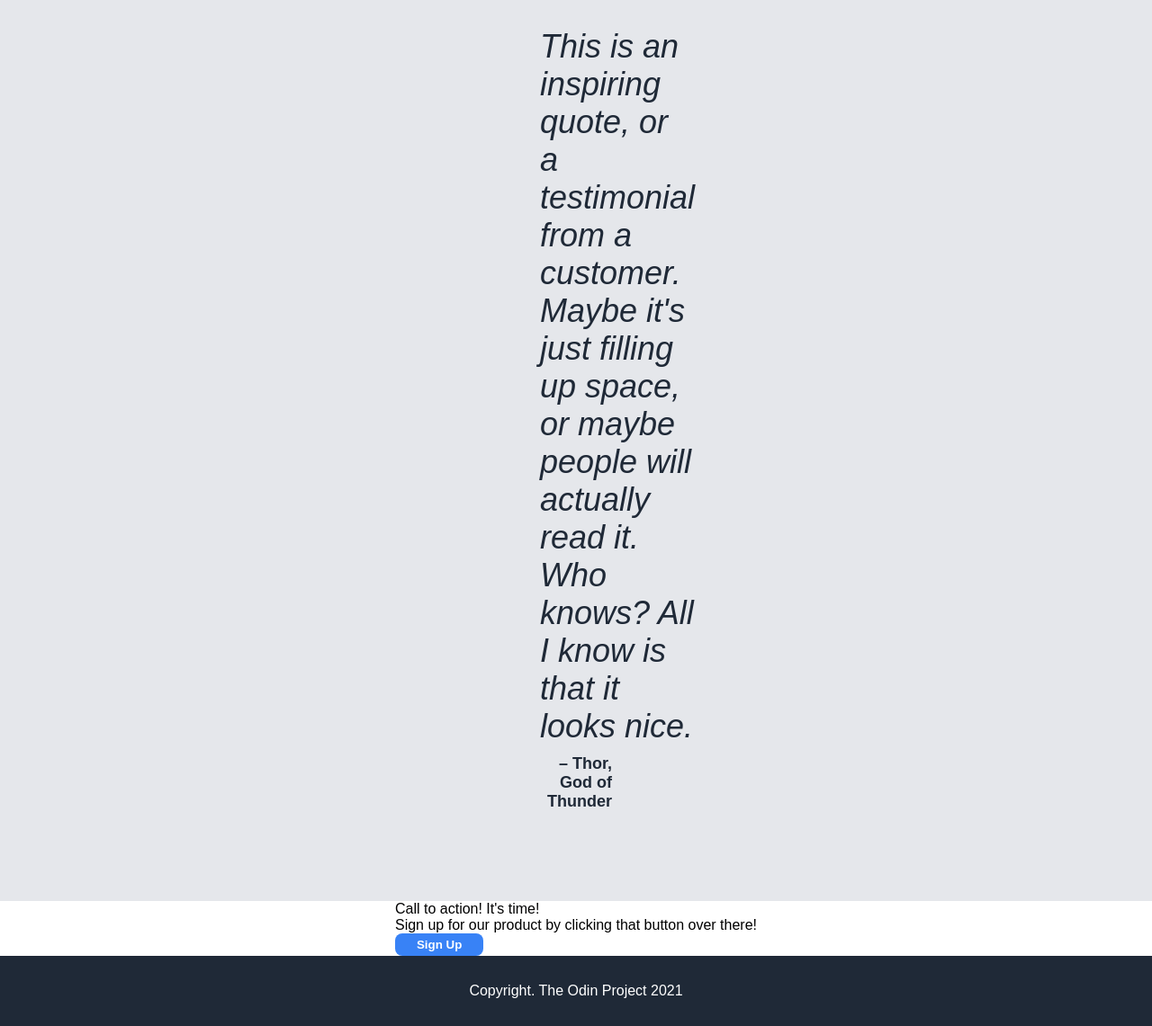
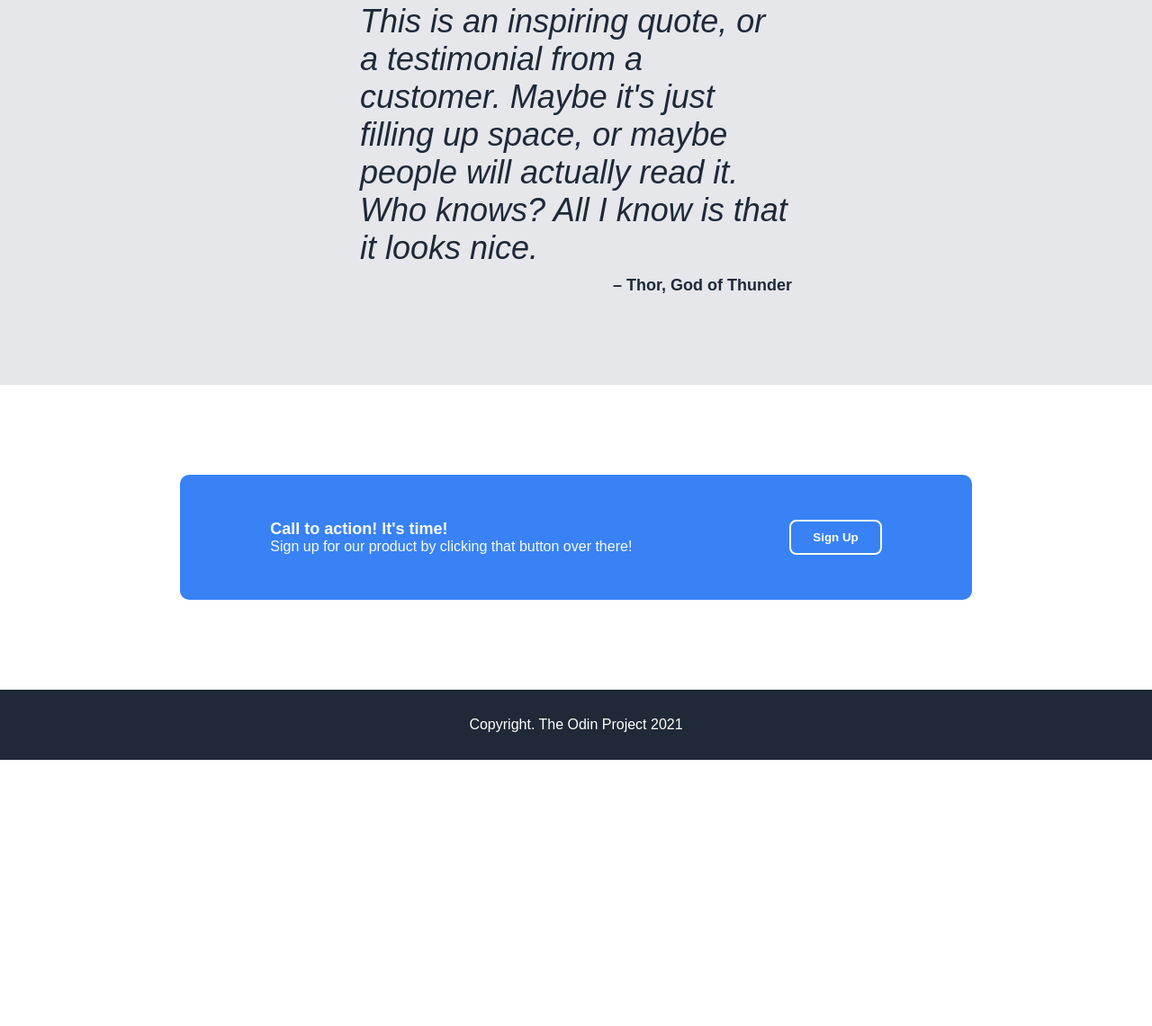
Before and after one commit to livelaughlosemoney/odin-landing-page, a plain HTML site: page index.html in a window 1280 px wide. Shown: the part 967-2108 px from the top of the page at 90% size. After the commit the page ends 1812 px from the top, so only its background shows below. Drawn offline with Linux system fonts and the light colour scheme.

Commit message:
completed version.

```diff
--- a/index.html
+++ b/index.html
@@ -82,10 +82,12 @@
     <!--start of the fourth container-->
 
     <div class="fourth-container">
-      <div class="sub-container-bottom">
-        <div class="title">Call to action! It's time!</div>
-        <div class="text">
-          Sign up for our product by clicking that button over there!
+      <div class="sub-container">
+        <div class="content-container">
+          <div class="title">Call to action! It's time!</div>
+          <div class="text">
+            Sign up for our product by clicking that button over there!
+          </div>
         </div>
         <button class="sign-up">Sign Up</button>
       </div>
--- a/style.css
+++ b/style.css
@@ -19,8 +19,8 @@ body{
 .header, .first-content-container{
     display:flex;
     justify-content: space-between;
-    margin-right:425px;
-    margin-left:425px;
+    margin-right:300px;
+    margin-left:300px;
     margin-top:20px;
     margin-bottom:80px;
     width:100%;
@@ -72,7 +72,7 @@ button{
     font-weight:bold;
     border-radius: 8px;
     border-style: none;
-    padding: 5px 24px;
+    padding: 8px 24px;
 }
 
 .second-container{
@@ -100,6 +100,7 @@ button{
 }
 .card.text{
     width:150px;
+    color:#1F2937;
 }
 
 #first-image, #second-image, #third-image, #fourth-image{
@@ -118,8 +119,8 @@ button{
 }
 
 .quote, .thor{
-    margin-left:600px;
-    margin-right:600px;
+    margin-left:400px;
+    margin-right:400px;
     width: 100%;
     color: #1F2937;
 }
@@ -139,10 +140,43 @@ button{
     text-align:right;
 }
 
-.footer{ /* not done yet. got lazy */
+.footer{
     text-align: center;
     background-color: #1F2937;
     color:white;
     width: 100%;
     padding: 30px 80px;
 }
+
+.fourth-container{
+    display: flex;
+    justify-content: center;
+    width:100%;
+}
+
+.fourth-container .sub-container{
+    background-color: #3882F6;
+    display:flex;
+    justify-content: space-between;
+    margin: 100px 50px;
+    padding:50px 100px;
+    border-radius: 10px;
+    gap:175px;
+}
+
+.title{
+    font-size: 18px;
+    color: #F9FAF8;
+    font-weight: bold;
+}
+
+.text{
+    font-size: 16px;
+    color: #F9FAF8;
+    font-weight:lighter;
+}
+
+.fourth-container .sign-up{
+    border-color: #F9FAF8;
+    border-style: solid;
+}
```
